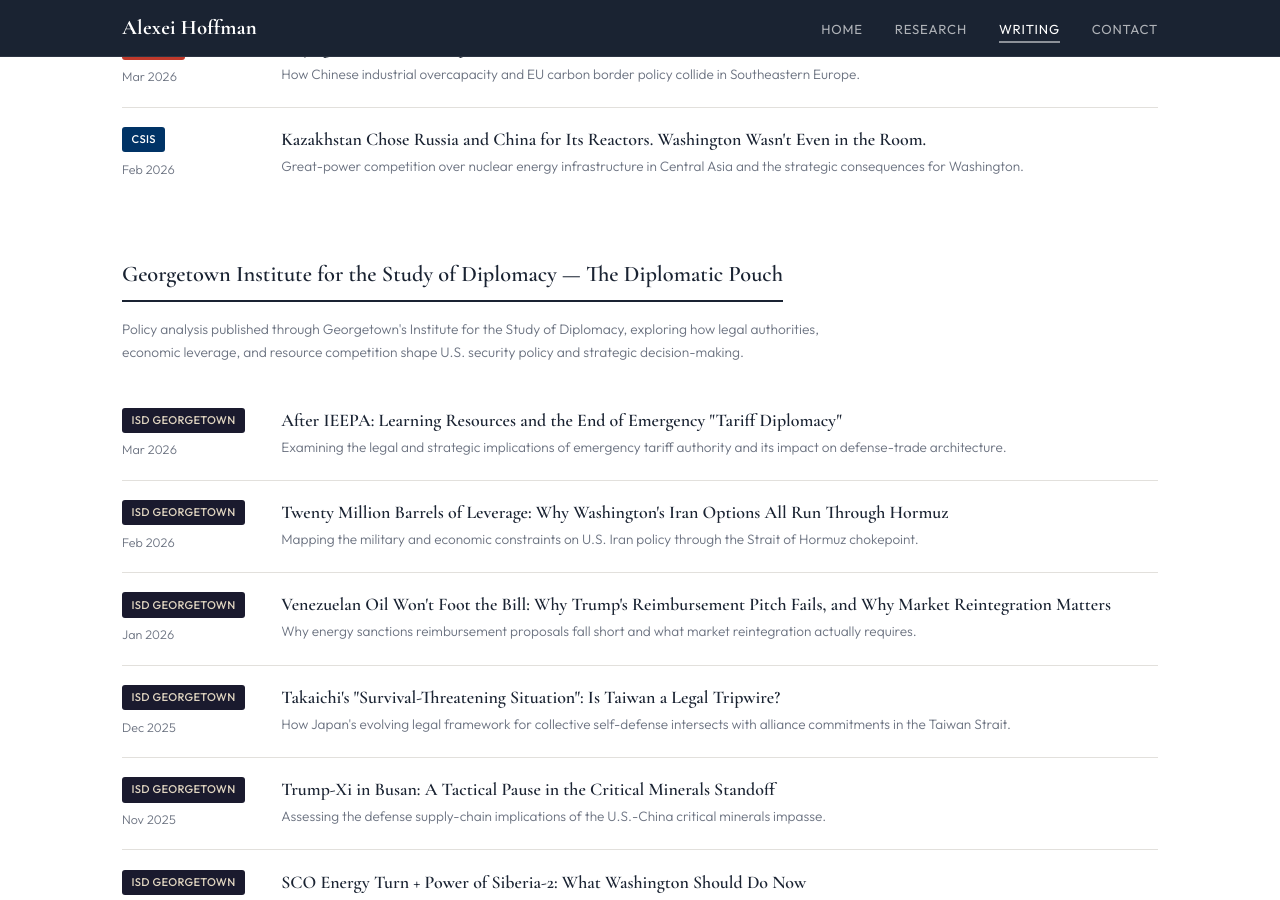
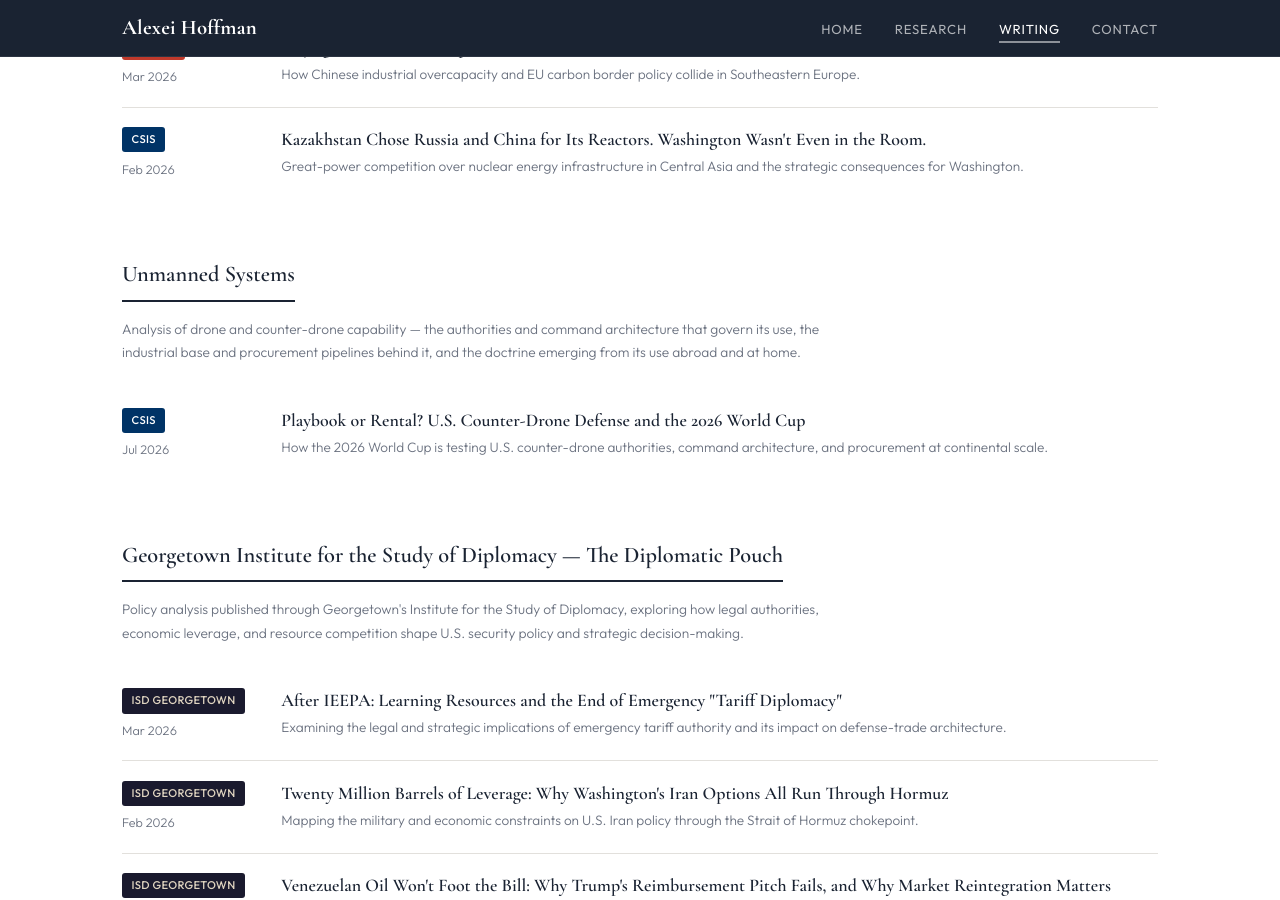
Before and after one commit to a-novi13-byte/a-novi13-byte.github.io, a Jekyll site: the page built from writing.html, in a window 1280 px wide and 900 px high, scrolled down 488 px. Built offline with Jekyll 4.4.1, drawn with Linux system fonts in a browser that asks for light colours.

Commit message:
Update writing.html

```diff
--- a/writing.html
+++ b/writing.html
@@ -39,6 +39,21 @@ permalink: /writing/
       <div class="writing-content">
         <h3><a href="https://nuclearnetwork.csis.org/kazakhstan-chose-russia-and-china-for-its-reactors-washington-wasnt-even-in-the-room/" target="_blank" rel="noopener">Kazakhstan Chose Russia and China for Its Reactors. Washington Wasn't Even in the Room.</a></h3>
         <p class="writing-blurb">Great-power competition over nuclear energy infrastructure in Central Asia and the strategic consequences for Washington.</p>
+      </div>
+    </div>
+
+  </div>
+
+  <h2 class="section-heading" style="margin-top: 3.5rem;">Unmanned Systems</h2>
+  <p class="section-note">Analysis of drone and counter-drone capability — the authorities and command architecture that govern its use, the industrial base and procurement pipelines behind it, and the doctrine emerging from its use abroad and at home.</p>
+
+  <div class="writing-list">
+
+    <div class="writing-item">
+      <div class="writing-meta"><span class="pub-badge badge-csis">CSIS</span><span class="writing-date">Jul 2026</span></div>
+      <div class="writing-content">
+        <h3><a href="https://www.csis.org/analysis/playbook-or-rental-us-counter-drone-defense-and-2026-world-cup" target="_blank" rel="noopener">Playbook or Rental? U.S. Counter-Drone Defense and the 2026 World Cup</a></h3>
+        <p class="writing-blurb">How the 2026 World Cup is testing U.S. counter-drone authorities, command architecture, and procurement at continental scale.</p>
       </div>
     </div>
 
```
